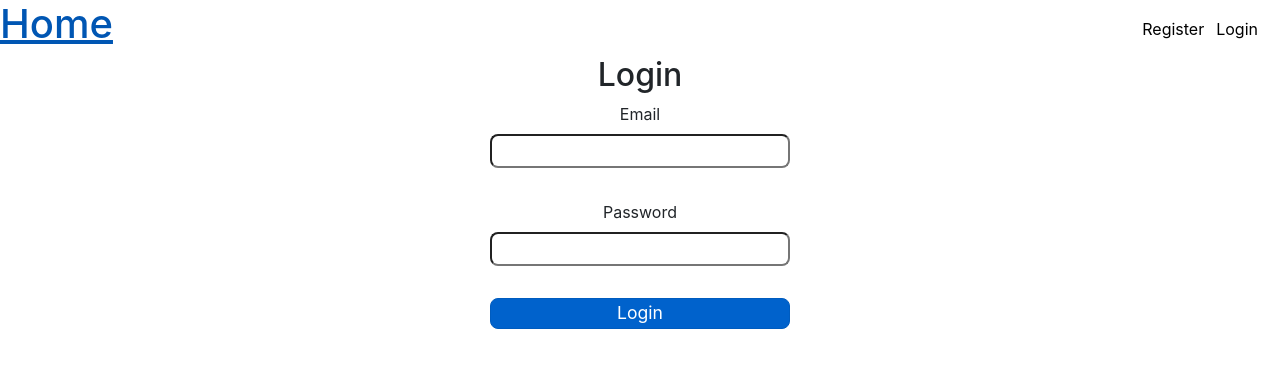
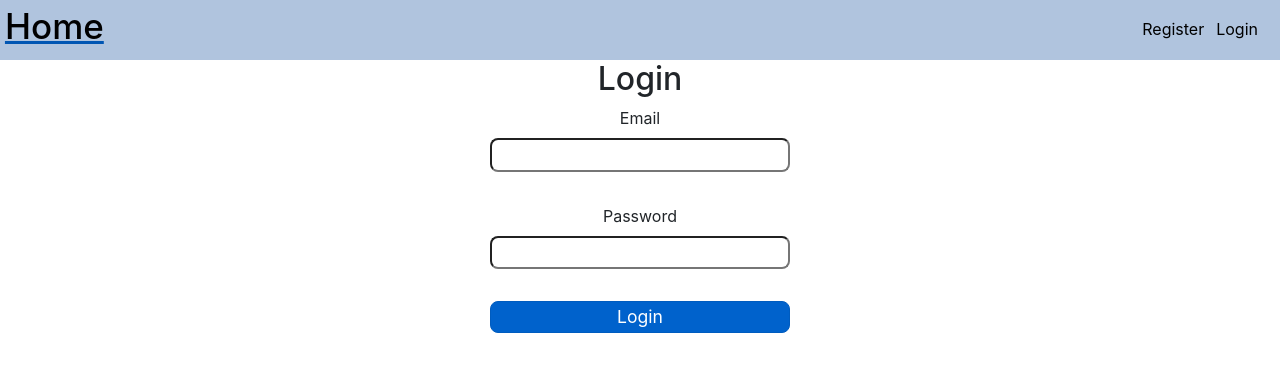
Before and after one commit to jordan763/allaboutcars, a React (Create React App) app in the folder client/: page /login in a window 1280 px wide. Shown: the top 372 px of the page. Built offline with nearby package versions, Linux system fonts and the light colour scheme; no server answers.

Commit message:
more styling

```diff
--- a/client/src/pages/home.js
+++ b/client/src/pages/home.js
@@ -13,11 +13,11 @@ export default function Home() {
         <>
           <h2>
           <img
-          src="https://encrypted-tbn0.gstatic.com/images?q=tbn:ANd9GcTTuBH6VsFepjszgDInG2ZtEAeBb-ybJLBpXQ&usqp=CAU"
+          src="https://encrypted-tbn0.gstatic.com/images?q=tbn:ANd9GcTTuBH6VsFepjszgDInG2ZtEAeBb-ybJLBpXQ&usqp=CAU" alt="car"
         />
           <br></br>
 
-          quote quote
+          AllAboutCars App
           </h2>
         </>
       )}
--- a/client/src/pages/login.js
+++ b/client/src/pages/login.js
@@ -56,7 +56,7 @@ export default function Login() {
           onChange={(e) => setPassword(e.target.value)}
         />
          <br></br>
-        <input className="btn btn-primary btn-lg active " role="button" aria-pressed="true" type="submit" value="Login" />
+        <input className="btn btn-primary btn-lg active " aria-pressed="true" type="submit" value="Login" />
       </form>
     </div>
   );
--- a/client/src/pages/register.js
+++ b/client/src/pages/register.js
@@ -80,7 +80,7 @@ export default function Register() {
           onChange={(e) => setDisplayName(e.target.value)}
         />
          <br></br>
-        <input class="btn btn-primary btn-lg active " role="button" aria-pressed="true" type="submit" value="Register" />
+        <input class="btn btn-primary btn-lg active " aria-pressed="true" type="submit" value="Register" />
       </form>
     </div>
   );
--- a/client/src/style.css
+++ b/client/src/style.css
@@ -16,21 +16,22 @@ text-align: center;
   justify-self: center;
 }
 
-/* buttons on top right */
+/* navBar */
 button {
   border: none;
   background: none;
   cursor: pointer;
 }
 
-
-/* navBar */
 .header {
     display: flex;
+    background-color:lightsteelblue;
   }
 
 .title {
-    height: auto;
+    font-size: 35px;
+    padding: 5%;
+    color: black;
 
 }
 
@@ -40,3 +41,5 @@ button {
     right: 1em;
     border-radius: 8px;
 }
+
+/* narBar */
```
